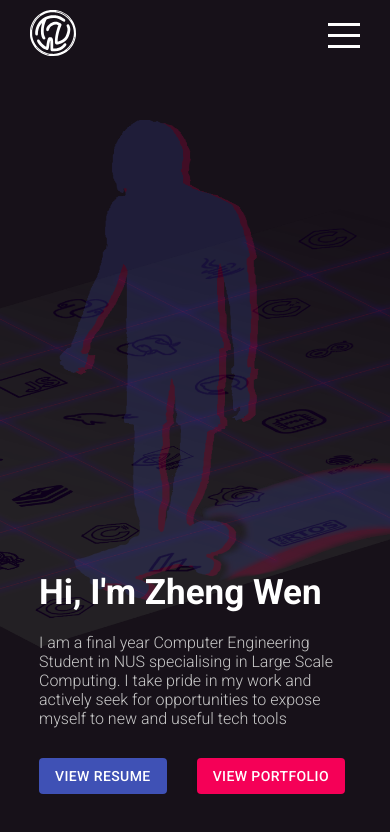
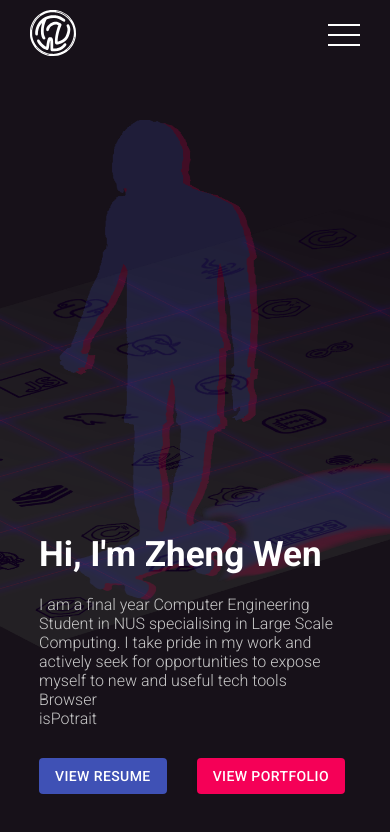
Before and after one commit to tzw0/profile, a React (Create React App) app: page / in a window 390 px wide. Shown: the top 832 px of the page. Built offline with nearby package versions, Linux system fonts and the light colour scheme.

Commit message:
mobile test

```diff
--- a/package.json
+++ b/package.json
@@ -1,4 +1,5 @@
 {
+  "homepage": "http://tzw0.github.io/profile",
   "name": "profile",
   "version": "0.1.0",
   "private": true,
@@ -14,6 +15,7 @@
     "emailjs-com": "^3.2.0",
     "node-sass": "5.0.0",
     "react": "^17.0.2",
+    "react-device-detect": "^1.17.0",
     "react-dom": "^17.0.2",
     "react-scripts": "4.0.3",
     "swiper": "^6.7.5",
--- a/src/components/internships/Internships.jsx
+++ b/src/components/internships/Internships.jsx
@@ -7,14 +7,6 @@ export default function Internships() {
             <div className="header">
                 <h1>Internships</h1>
             </div>
-            {/* <div className="container">
-                <div className="internship-container">
-                    <img src="assets/internships/dso.jpg" alt="" />
-                </div>
-                <div className="internship-container">
-                    <img src="assets/internships/shopee.jpg" alt="" />
-                </div>
-            </div> */}
 
             <div className="container">
                 <div className="card">
@@ -24,8 +16,8 @@ export default function Internships() {
                             <div className="contentBx">
                                 <h3>Software Engineer<br /><span>Electronic Systems Division</span></h3>
                             </div>
+                            <row>jun 20 - aug 20</row>
                             <Button className="btn" variant="contained" color="primary"> find out more</Button>
-
                         </div>
                     </div>
                 </div>
@@ -37,8 +29,8 @@ export default function Internships() {
                             <div className="contentBx">
                                 <h3>TechOps Engineer<br /><span>SPACE Team</span></h3>
                             </div>
+                            <row>jan 21 - jul 21</row>
                             <Button className="btn" variant="contained" color="primary"> find out more</Button>
-
                         </div>
                     </div>
                 </div>
--- a/src/components/internships/internships.scss
+++ b/src/components/internships/internships.scss
@@ -67,7 +67,7 @@
                         position:relative;
                         font-size: 60px;
                         font-weight: 300;
-                        margin-top: 50px;
+                        margin-top: 30px;
                     }
 
                     .contentBx{
@@ -91,6 +91,12 @@
 
                     .btn{
                         margin-top: 10px;
+                    }
+
+                    row{
+                        color: $tertiaryColor;
+                        // font-size: 12px;
+                        font-weight: 300;
                     }
                 }
 
--- a/src/components/intro/Intro.jsx
+++ b/src/components/intro/Intro.jsx
@@ -1,6 +1,11 @@
 import './intro.scss'
 import { Button } from '@material-ui/core'
 import resume from './resume.pdf'
+import {
+    BrowserView,
+    MobileView,
+} from "react-device-detect";
+import { IsLandscape } from '../../utils/window';
 
 export default function Intro() {
     return (
@@ -16,6 +21,9 @@ export default function Intro() {
             <div className="introParagraph">
                 <h1>Hi, I'm Zheng Wen</h1>
                 <p>I am a final year Computer Engineering Student in NUS specialising in Large Scale Computing. I take pride in my work and actively seek for opportunities to expose myself to new and useful tech tools</p>
+                <MobileView><p>Mobile</p></MobileView>
+                <BrowserView><p>Browser</p></BrowserView>
+                <p>{IsLandscape() ? <span>isLandscape</span> : <span>isPotrait</span>}</p>
                 <span className="buttonContainer">
                     <a href={resume} target="_blank" rel="noreferrer">
                         <Button className="resume" variant="contained" color="primary">View Resume</Button>
--- a/src/components/projects/projects.scss
+++ b/src/components/projects/projects.scss
@@ -8,12 +8,14 @@
         align-items: center;
 
         h1{
+            z-index: 30;
             font-size: $headerSize;
         }
     }
 
     .controls{
         display: flex;
+        z-index: 40;
         flex-direction: column;
         align-items: center;
         margin: 20px 0px;
--- a/src/components/topbar/topbar.scss
+++ b/src/components/topbar/topbar.scss
@@ -69,7 +69,7 @@
 
             .hamburger{
                 width: 32px;
-                height: 25px;
+                height: 22px;
                 overflow: hidden;
                 display: flex;
                 flex-direction: column;
@@ -78,7 +78,7 @@
 
                 span{
                     width: 100%;
-                    height: 3px;
+                    height: 2px;
                     background-color: $mainColor;
                     transform-origin: left;
                     transition: all 2s ease;
--- a/src/utils/window.jsx
+++ b/src/utils/window.jsx
@@ -22,3 +22,8 @@ export default function useWindowDimensions() {
 
     return windowDimensions;
 }
+
+export function IsLandscape() {
+    const { height, width } = useWindowDimensions();
+    return height < width
+}
```
Also changed, not shown: 1 other file (tests, documents, lock files or other folders).
